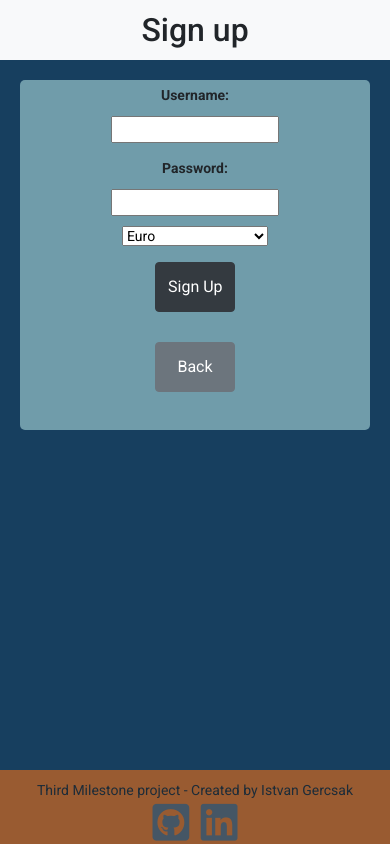
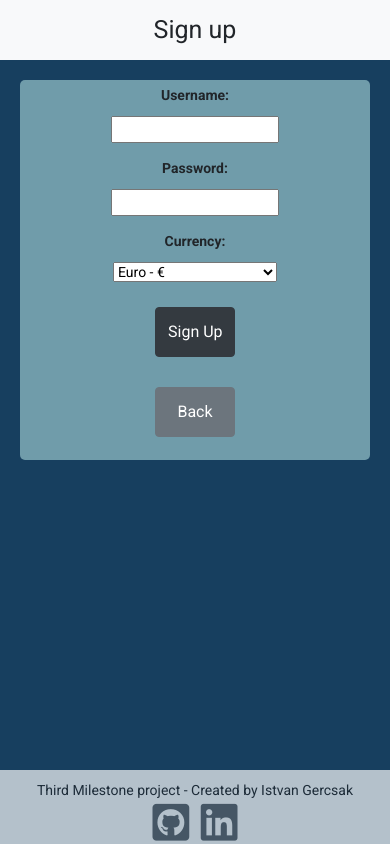
Before and after one commit to IstvanGercsak/BudgetCalculator-ThirdMileStoneProject, a Flask app: page /sign_up in a window 390 px wide. Run offline with Flask 2, Linux system fonts and the light colour scheme; some libraries are stand-ins or nearby versions.

Commit message:
Design Welcome messages on log in and sign up

```diff
--- a/static/css/style.css
+++ b/static/css/style.css
@@ -24,10 +24,19 @@ th, td {
 }
 
 /* LOGIN PAGE */
-.nav-header {
+
+.nav-header-welcome {
     text-align: center;
     width: 100%;
     margin: 0 auto;
+    font-size: 35px;
+}
+
+.nav-header-title {
+    text-align: center;
+    width: 100%;
+    margin: 0 auto;
+    font-size: 50px;
 }
 
 .no-textdecoration-on-links, a:link, a:visited, a:hover, a:active {
@@ -41,7 +50,7 @@ th, td {
     margin: 5% auto;
 }
 
-.details {
+.details-login, .details-signup {
     background: #709CAA;
     margin: 0 auto;
     border-radius: 5px;
@@ -49,14 +58,18 @@ th, td {
     height: 350px;
 }
 
-.details p {
+.details-signup {
+    height: 380px;
+}
+
+.details-login p, .details-signup p {
     margin: 0;
     padding-top: 5px;
     font-weight: bold;
 
 }
 
-.details i {
+.details-login i, .details-signup i {
     width: 25px;
     height: 25px;
     padding: 5px;
@@ -72,6 +85,10 @@ th, td {
     margin: 15px;
     height: 50px;
     width: 80px;
+}
+
+.currency-sign-up {
+    margin: 10px;
 }
 
 /* DASHBOARD */
@@ -92,6 +109,10 @@ th, td {
     margin: 10px 0 0 0;
 }
 
+.username {
+    text-align: left;
+}
+
 .username p {
     font-size: 20px;
     margin: 0;
@@ -109,15 +130,19 @@ th, td {
     padding-top: 3px;
 }
 
+.logout {
+    text-align: right;
+}
+
 .nav-item-padding {
     padding: 5px 2px;
 }
 
-.logout {
-    text-align: right;
+/* SEARCH */
+.search-criteria {
+    margin: 10px;
+    text-align: center;
 }
-
-/* SEARCH */
 
 .search {
     padding: 10px;
@@ -187,7 +212,7 @@ button {
 
 footer {
     position: fixed;
-    background: chocolate;
+    background: #f8f9fa;
     bottom: 0;
     left: 0;
     width: 100%;
@@ -237,6 +262,14 @@ footer i {
     .hide-tablet-pc {
         visibility: visible;
     }
+
+    .nav-header-welcome {
+        font-size: 25px;
+    }
+
+    .nav-header-title {
+        font-size: 40px;
+    }
 }
 
 @media only screen and (max-width: 530px) {
@@ -249,19 +282,20 @@ footer i {
     }
 
     .table-size th {
-        font-size: 15px;
+        font-size: 14px;
         text-align: center;
         padding: 3px;
     }
 
     .table-size td {
-        font-size: 13px;
+        font-size: 12px;
         padding: 3px;
         white-space: normal;
     }
 
     .set-margin-data {
         margin: 10px 0 0 0;
+        white-space: nowrap;
     }
 
     .set-margin-data-date {
@@ -275,4 +309,17 @@ footer i {
     .table-size {
         margin: 0;
     }
+
+    .details-paragraph {
+        font-size: 20px;
+    }
+
+    .nav-header-welcome {
+        font-size: 25px;
+    }
+
+    .nav-header-title {
+        font-size: 40px;
+    }
+
 }
--- a/templates/login_page.html
+++ b/templates/login_page.html
@@ -28,13 +28,13 @@
 {% endwith %}
 
 <nav class="navbar navbar-light bg-light">
-    <h3 class="nav-header">Welcome, Please log in or Sign up</h3>
+    <p class="nav-header-welcome">Welcome, Please log in or Sign up</p>
 </nav>
-<h2 class="nav-header">Budget Calculator</h2>
+<p class="nav-header-title">Budget Calculator</p>
 <div class="container-fluid">
     <div class="row">
         <div class="col-12 login-container">
-            <div class="details">
+            <div class="details-login">
                 <form action="{{ url_for('login') }}" method="POST">
                     <i class="fas fa-user"></i>
                     <input id="username" type="text" name="username" title="username" placeholder="Username" required
--- a/templates/search_result.html
+++ b/templates/search_result.html
@@ -35,7 +35,9 @@
     </div>
 </nav>
 
-<p class="letter-font-color">You searched after: "{{ search_criteria }}"</p>
+<p class="letter-font-color search-criteria">You searched after: "{{ search_criteria }}"</p>
+
+<p class="letter-font-color search-criteria" style="text-decoration: underline">Result:</p>
 
 <div class="table-size">
     <table class="table table-striped table-dark">
--- a/templates/sign_up.html
+++ b/templates/sign_up.html
@@ -28,13 +28,13 @@
 {% endwith %}
 
 <nav class="navbar navbar-light bg-light">
-    <h2 class="nav-header">Sign up</h2>
+    <p class="nav-header-welcome">Sign up</p>
 </nav>
 
 <div class="container-fluid">
     <div class="row">
         <div class="col-12 login-container">
-            <div class="details">
+            <div class="details-signup">
                 <form action="{{ url_for('add_user') }}" onsubmit="alertmessage()" method="POST">
                     <p>Username:</p>
                     <input id="username" type="text" name="username" title="username" required class="login-input"
@@ -43,10 +43,11 @@
                     <p>Password:</p>
                     <input id="password" type="password" name="password" title="password" required class="login-input">
                     <br>
-                    <select name="currency" title="currency">
-                        <option value="€" selected>Euro</option>
-                        <option value="Ft">Hungarian Forint</option>
-                        <option value="$">United States Dollar</option>
+                    <p>Currency:</p>
+                    <select name="currency" title="currency" class="currency-sign-up">
+                        <option value="€" selected>Euro - €</option>
+                        <option value="Ft">Hungarian Forint - Ft</option>
+                        <option value="$">United States Dollar - $</option>
                     </select>
                     <br>
                     <button type="submit" class="btn btn-dark login-button">
--- a/templates/view_details.html
+++ b/templates/view_details.html
@@ -49,9 +49,11 @@
     </div>
 </nav>
 
-<p class="align-center letter-font-color">Details of the {{ groupyear }} {{ month }} period</p>
+<p class="align-center letter-font-color details-paragraph">Details of the {{ groupyear }} {{ month }} period</p>
 
-<p class="align-center letter-font-color"> Sum value of this Sub Group: {{ datesdetails | sum(attribute='VALUE') }} {{ session['currency'] }} </p>
+<p class="align-center letter-font-color details-paragraph"> Sum value of this Sub
+    Group:</p>
+<p class="align-center letter-font-color details-paragraph">{{ datesdetails | sum(attribute='VALUE') }} {{ session['currency'] }} </p>
 
 <div class="align-center">
     <button type="button" class="btn btn-success align-center" data-toggle="modal" data-target="#add-new-sub-item">
```
Also changed, not shown: templates/dashboard.html (+7 -3 lines).
